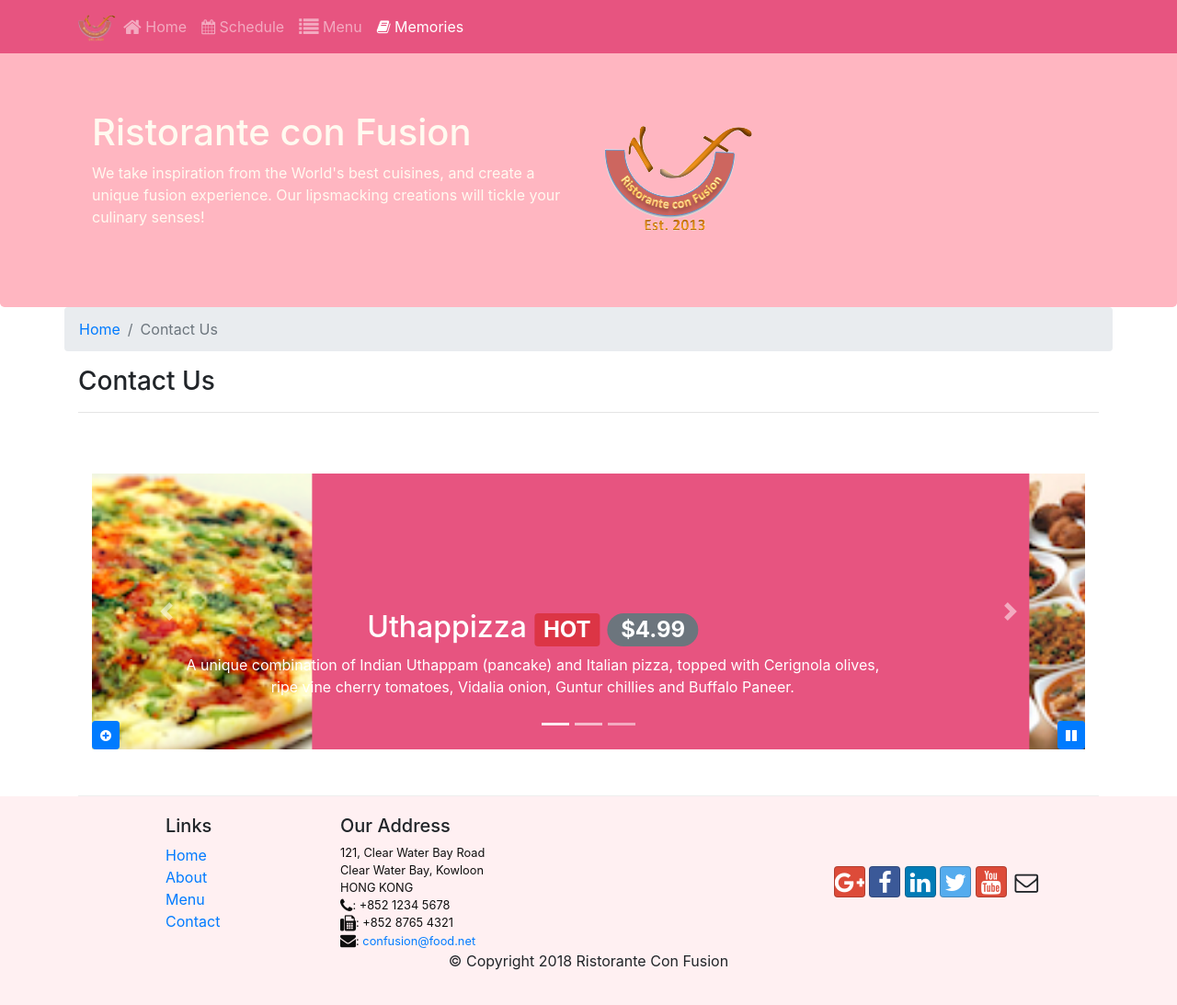
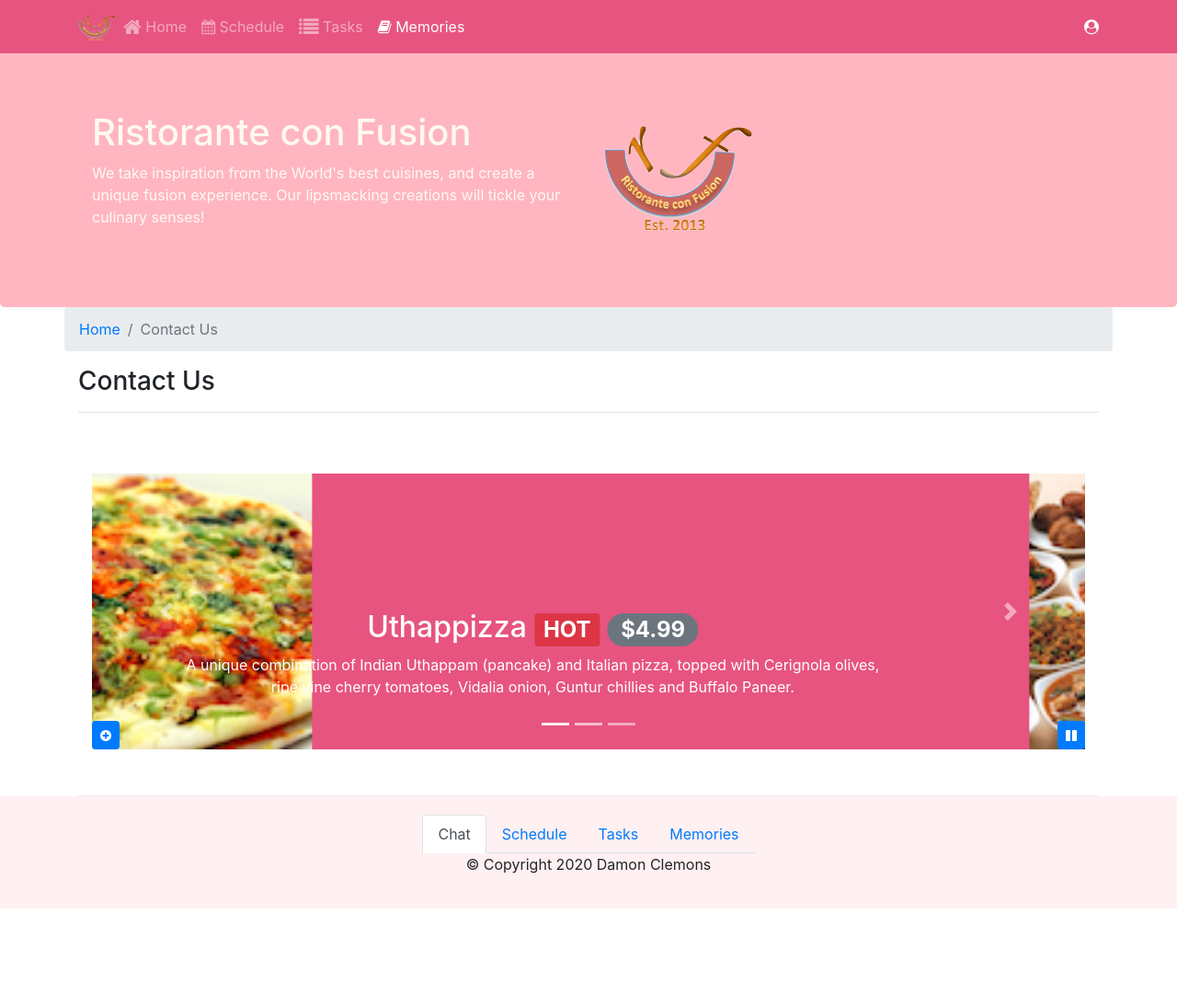
Before and after one commit to dclem008/iFamily, a website: page memoryBook.html in a window 1280 px wide. Shown: the whole page at 92% size. After the commit the page ends 988 px from the top, so only its background shows below. Drawn offline with nearby package versions, Linux system fonts and the light colour scheme.

Commit message:
Modified file names and some functions to reflect the functionalities itself

```diff
--- a/contactus.html
+++ b/memoryBook.html
@@ -3,7 +3,7 @@
 
 <head>
 
-    <title>Ristorante Con Fusion: About Us</title>
+    <title>Memory Book!</title>
     <!-- Required meta tags always come first -->
     <meta charset="utf-8">
     <meta name="viewport" content="width=device-width, initial-scale=1, shrink-to-fit=no">
@@ -28,11 +28,16 @@
             <div class="collapse navbar-collapse" id="Navbar">
                 <ul class="navbar-nav mr-auto">
                     <li class="nav-item"><a class="nav-link" href="./index.html"><span class="fa fa-home fa-lg"></span> Home</a></li>
-                    <li class="nav-item"><a class="nav-link" href="./aboutus.html"><i class="fa fa-calendar" aria-hidden="true"></i> Schedule</a></li>
-                    <li class="nav-item"><a class="nav-link" href="#"><span class="fa fa-list fa-lg"></span> Menu</a></li>
+                    <li class="nav-item"><a class="nav-link" href="./schedule.html"><i class="fa fa-calendar" aria-hidden="true"></i> Schedule</a></li>
+                    <li class="nav-item"><a class="nav-link" href="#"><span class="fa fa-list fa-lg"></span> Tasks</a></li>
                     <li class="nav-item active"><a class="nav-link" href="#"><i class="fa fa-book" aria-hidden="true"></i> Memories</a></li>
                 </ul>
             </div>
+            <span class="navbar-text">
+                <a href="#profile">
+                    <i class="fa fa-user-circle" aria-hidden="true"></i>
+                </a>
+            </span>
         </div>
     </nav>
 
@@ -170,47 +175,23 @@
                 </div>
             </div>
         </div>
-
     </div>
 
     <footer class="footer">
         <div class="container">
-            <div class="row">
-                <div class="col-4 offset-1 col-sm-2">
-                    <h5>Links</h5>
-                    <ul class="list-unstyled">
-                        <li><a href="#">Home</a></li>
-                        <li><a href="#">About</a></li>
-                        <li><a href="#">Menu</a></li>
-                        <li><a href="#">Contact</a></li>
-                    </ul>
-                </div>
-                <div class="col-7 col-sm-5">
-                    <h5>Our Address</h5>
-                    <address>
-		              121, Clear Water Bay Road<br>
-		              Clear Water Bay, Kowloon<br>
-		              HONG KONG<br>
-                      <i class="fa fa-phone fa-lg"></i>: +852 1234 5678<br>
-                      <i class="fa fa-fax fa-lg"></i>: +852 8765 4321<br>
-                      <i class="fa fa-envelope fa-lg"></i>:
-                      <a href="mailto:confusion@food.net">confusion@food.net</a>
-		           </address>
-                </div>
-                <div class="col-12 col-sm-4 align-self-center">
-                    <div class="text-center">
-                        <a class="btn btn-social-icon btn-google" href="http://google.com/+"><i class="fa fa-google-plus"></i></a>
-                        <a class="btn btn-social-icon btn-facebook" href="http://www.facebook.com/profile.php?id="><i class="fa fa-facebook"></i></a>
-                        <a class="btn btn-social-icon btn-linkedin" href="http://www.linkedin.com/in/"><i class="fa fa-linkedin"></i></a>
-                        <a class="btn btn-social-icon btn-twitter" href="http://twitter.com/"><i class="fa fa-twitter"></i></a>
-                        <a class="btn btn-social-icon btn-google" href="http://youtube.com/"><i class="fa fa-youtube"></i></a>
-                        <a class="btn btn-social-icon" href="mailto:"><i class="fa fa-envelope-o"></i></a>
+            <div class="row justify-content-center">
+                <nav>
+                    <div class="nav nav-tabs nav-fill" id="nav-tab" role="tablist">
+                        <a class="nav-item nav-link active" id="nav-chat-tab" data-toggle="tab" href="#chat" role="tab" aria-controls="nav-chat" aria-selected="true">Chat</a>
+                        <a class="nav-item nav-link" id="nav-schedule-tab" data-toggle="tab" href="#schedule" role="tab" aria-controls="nav-schedule" aria-selected="false">Schedule</a>
+                        <a class="nav-item nav-link" id="nav-tasks-tab" data-toggle="tab" href="#tasks" role="tab" aria-controls="nav-tasks" aria-selected="false">Tasks</a>
+                        <a class="nav-item nav-link" id="nav-memories-tab" data-toggle="tab" href="#memories" role="tab" aria-controls="nav-about" aria-selected="false">Memories</a>
                     </div>
-                </div>
+                </nav>
            </div>
            <div class="row justify-content-center">
                 <div class="col-auto">
-                    <p>© Copyright 2018 Ristorante Con Fusion</p>
+                    <p>© Copyright 2020 Damon Clemons</p>
                 </div>
            </div>
         </div>
```
Also changed, not shown: index.html (+6 -4 lines), schedule.html (renamed from aboutus.html, +18 -36 lines), 1 other file.
